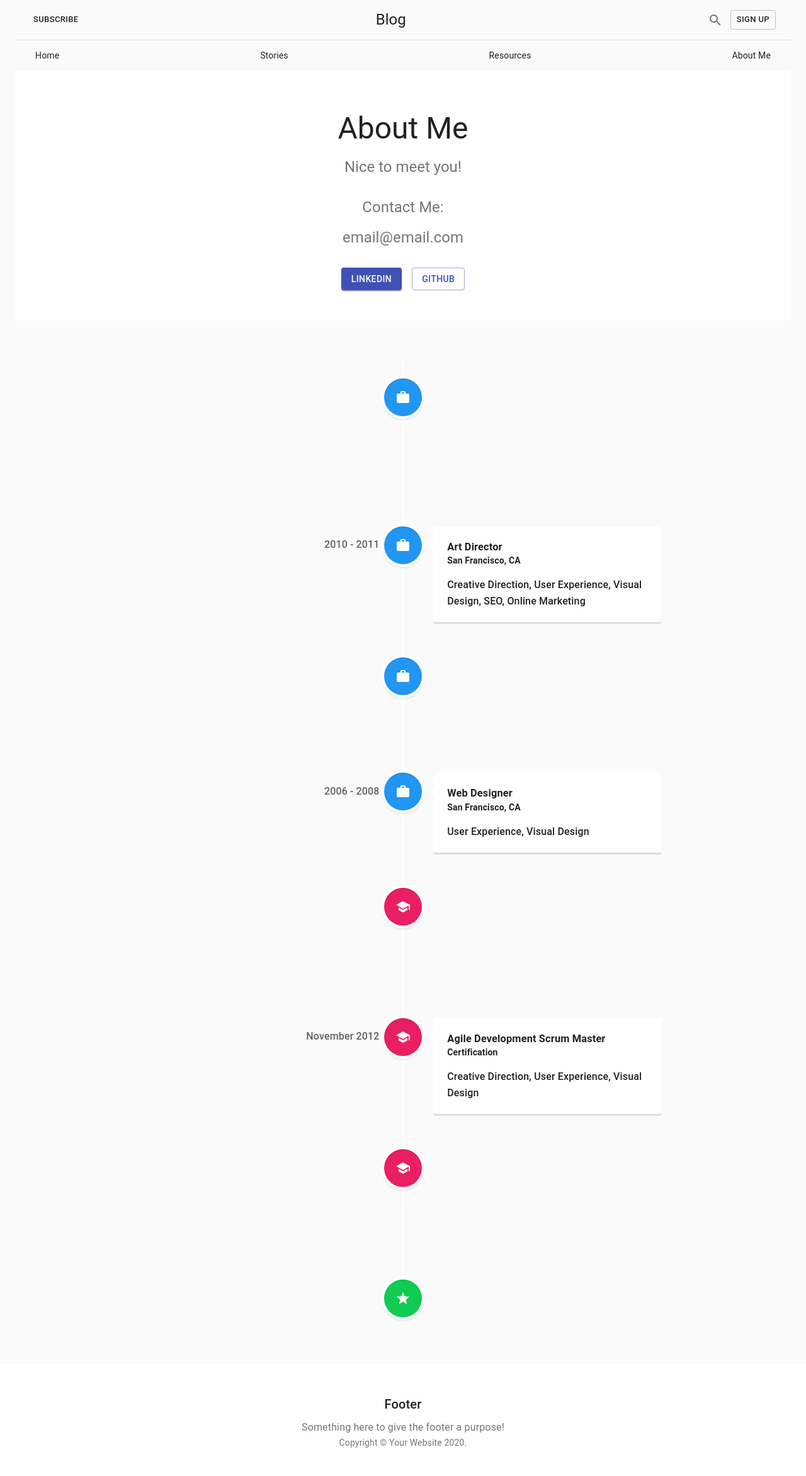
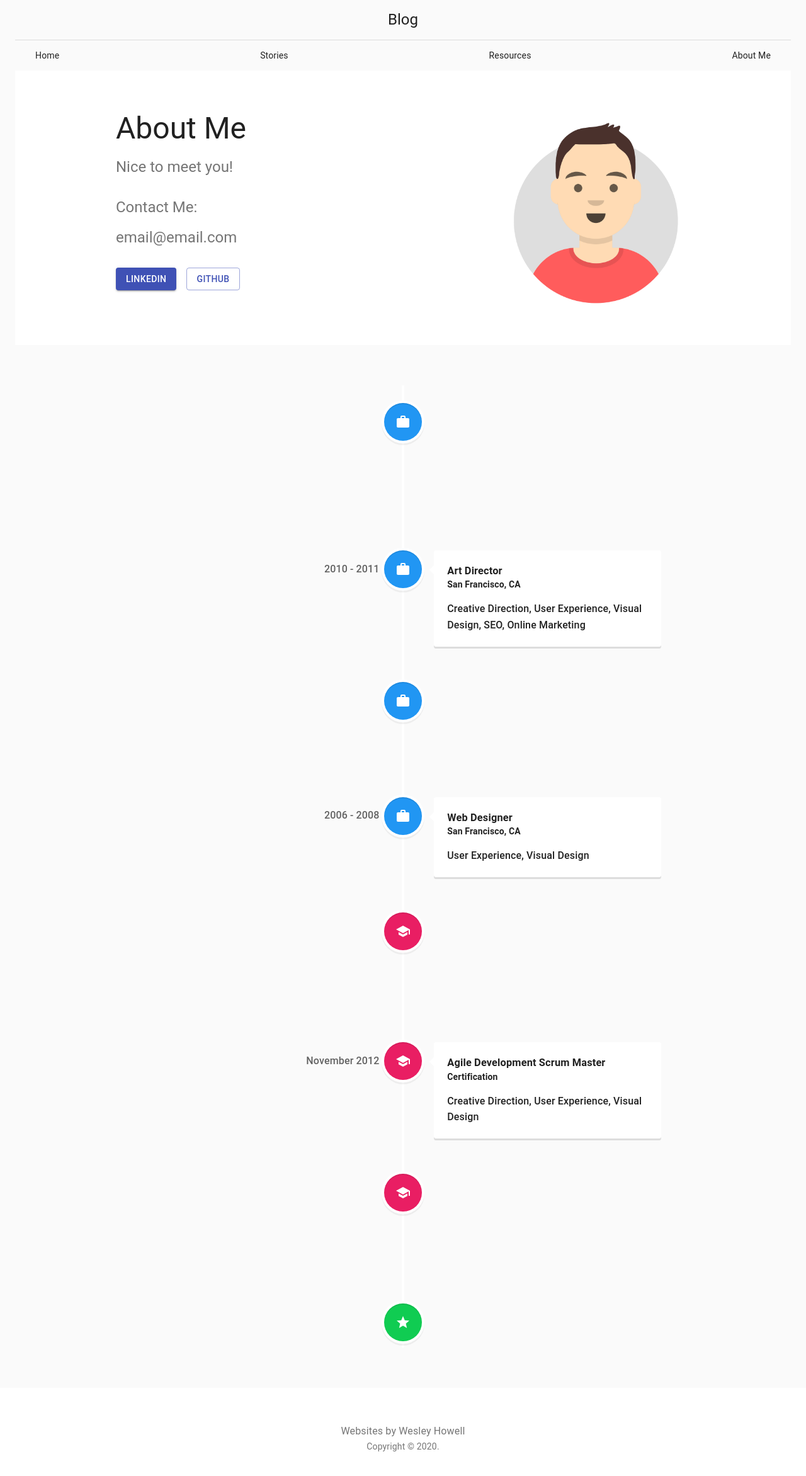
Before and after one commit to wrhcsou/react-sites, a React (Create React App) app in the folder Blog/Blog/ClientApp/: page /about in a window 1280 px wide. Shown: the top 2344 px of the page at 63% size. Built offline with nearby package versions, Linux system fonts and the light colour scheme.

Commit message:
About page

```diff
--- a/Blog/Blog/ClientApp/src/App.js
+++ b/Blog/Blog/ClientApp/src/App.js
@@ -35,7 +35,7 @@ function App() {
           </Route>
         </Switch>
       </Container>
-      <Footer title="Footer" description="Something here to give the footer a purpose!" />
+      <Footer title="" description="Websites by Wesley Howell" />
     </React.Fragment>
     </Router>
   );
--- a/Blog/Blog/ClientApp/src/Components/AboutPage.js
+++ b/Blog/Blog/ClientApp/src/Components/AboutPage.js
@@ -9,6 +9,7 @@ import 'react-vertical-timeline-component/style.min.css';
 import WorkIcon from "@material-ui/icons/Work";
 import SchoolIcon from "@material-ui/icons/School";
 import StarIcon from "@material-ui/icons/Star";
+import AvatarImage from "../Images/avatar.png";
 
 const useStyles = makeStyles((theme) => ({
   icon: {
@@ -48,23 +49,25 @@ export default function Album() {
   return (
     <React.Fragment>
         <div className={classes.heroContent}>
-          <Container maxWidth="sm">
-            <Typography component="h2" variant="h3" align="center" color="textPrimary" gutterBottom>
+          <Container maxWidth="md">
+            <Grid container spacing={2} alignContent="center">
+              <Grid item xs={8}>
+              <Typography component="h2" variant="h3" color="textPrimary" gutterBottom>
                 About Me
               </Typography>
-            <Typography variant="h5" align="center" color="textSecondary" paragraph>
+              <Typography variant="h5" color="textSecondary" paragraph>
                 Nice to meet you!
               </Typography>
               <div className={classes.heroButtons}>
-              <Typography variant="h5" align="center" color="textSecondary" paragraph>
+                <Typography variant="h5" color="textSecondary" paragraph>
                   Contact Me:
                 </Typography>
-              <Typography variant="h5" align="center" color="textSecondary" paragraph>
+                <Typography variant="h5" color="textSecondary" paragraph>
                   email@email.com
                 </Typography>
               </div>
               <div className={classes.heroButtons}>
-              <Grid container spacing={2} justify="center">
+                <Grid container spacing={2}>
                   <Grid item>
                     <Button variant="contained" color="primary">
                       LinkedIn
@@ -77,6 +80,11 @@ export default function Album() {
                   </Grid>
               </Grid>
             </div>
+              </Grid>
+              <Grid item xs={4}>
+                <img src={AvatarImage} alt="" width="100%"/>
+              </Grid>
+            </Grid>
           </Container>
         </div>
         <Container className={classes.cardGrid} maxWidth="md">
--- a/Blog/Blog/ClientApp/src/Components/Footer.js
+++ b/Blog/Blog/ClientApp/src/Components/Footer.js
@@ -3,17 +3,11 @@ import PropTypes from 'prop-types';
 import { makeStyles } from '@material-ui/core/styles';
 import Container from '@material-ui/core/Container';
 import Typography from '@material-ui/core/Typography';
-import Link from '@material-ui/core/Link';
 
 function Copyright() {
   return (
     <Typography variant="body2" color="textSecondary" align="center">
-      {'Copyright © '}
-      <Link color="inherit" href="https://material-ui.com/">
-        Your Website
-      </Link>{' '}
-      {new Date().getFullYear()}
-      {'.'}
+      Copyright © {new Date().getFullYear()}.
     </Typography>
   );
 }
--- a/Blog/Blog/ClientApp/src/Components/Header.js
+++ b/Blog/Blog/ClientApp/src/Components/Header.js
@@ -2,9 +2,6 @@ import React from 'react';
 import PropTypes from 'prop-types';
 import { makeStyles } from '@material-ui/core/styles';
 import Toolbar from '@material-ui/core/Toolbar';
-import Button from '@material-ui/core/Button';
-import IconButton from '@material-ui/core/IconButton';
-import SearchIcon from '@material-ui/icons/Search';
 import Typography from '@material-ui/core/Typography';
 import Link from '@material-ui/core/Link';
 
@@ -32,7 +29,6 @@ export default function Header(props) {
   return (
     <React.Fragment>
       <Toolbar className={classes.toolbar}>
-        <Button size="small">Subscribe</Button>
         <Typography
           component="h2"
           variant="h5"
@@ -43,12 +39,6 @@ export default function Header(props) {
         >
           {title}
         </Typography>
-        <IconButton>
-          <SearchIcon />
-        </IconButton>
-        <Button variant="outlined" size="small">
-          Sign up
-        </Button>
       </Toolbar>
       <Toolbar component="nav" variant="dense" className={classes.toolbarSecondary}>
         {sections.map((section) => (
--- a/Blog/Blog/ClientApp/src/Components/MainFeaturedPost.js
+++ b/Blog/Blog/ClientApp/src/Components/MainFeaturedPost.js
@@ -4,7 +4,7 @@ import { makeStyles } from '@material-ui/core/styles';
 import Paper from '@material-ui/core/Paper';
 import Typography from '@material-ui/core/Typography';
 import Grid from '@material-ui/core/Grid';
-import Link from '@material-ui/core/Link';
+import Button from "@material-ui/core/Button";
 
 const useStyles = makeStyles((theme) => ({
   mainFeaturedPost: {
@@ -53,9 +53,9 @@ export default function MainFeaturedPost(props) {
             <Typography variant="h5" color="inherit" paragraph>
               {post.description}
             </Typography>
-            <Link variant="subtitle1" href="#">
+            <Button variant="contained" href="#">
               {post.linkText}
-            </Link>
+            </Button>
           </div>
         </Grid>
       </Grid>
```
Also changed, not shown: Blog/Blog/ClientApp/src/Images/avatar.png (added). Lines whose indentation alone changed are shown as unchanged.
